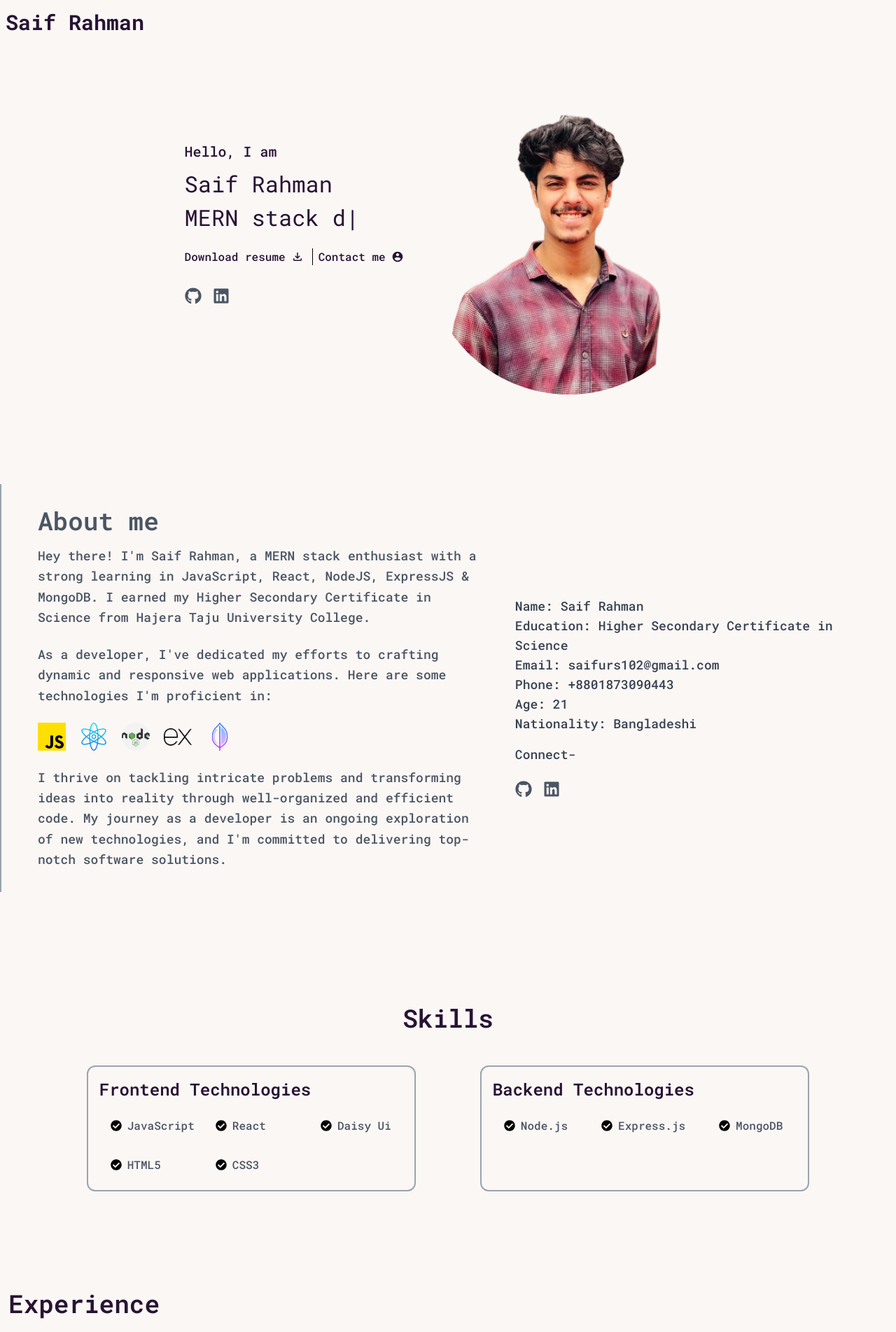
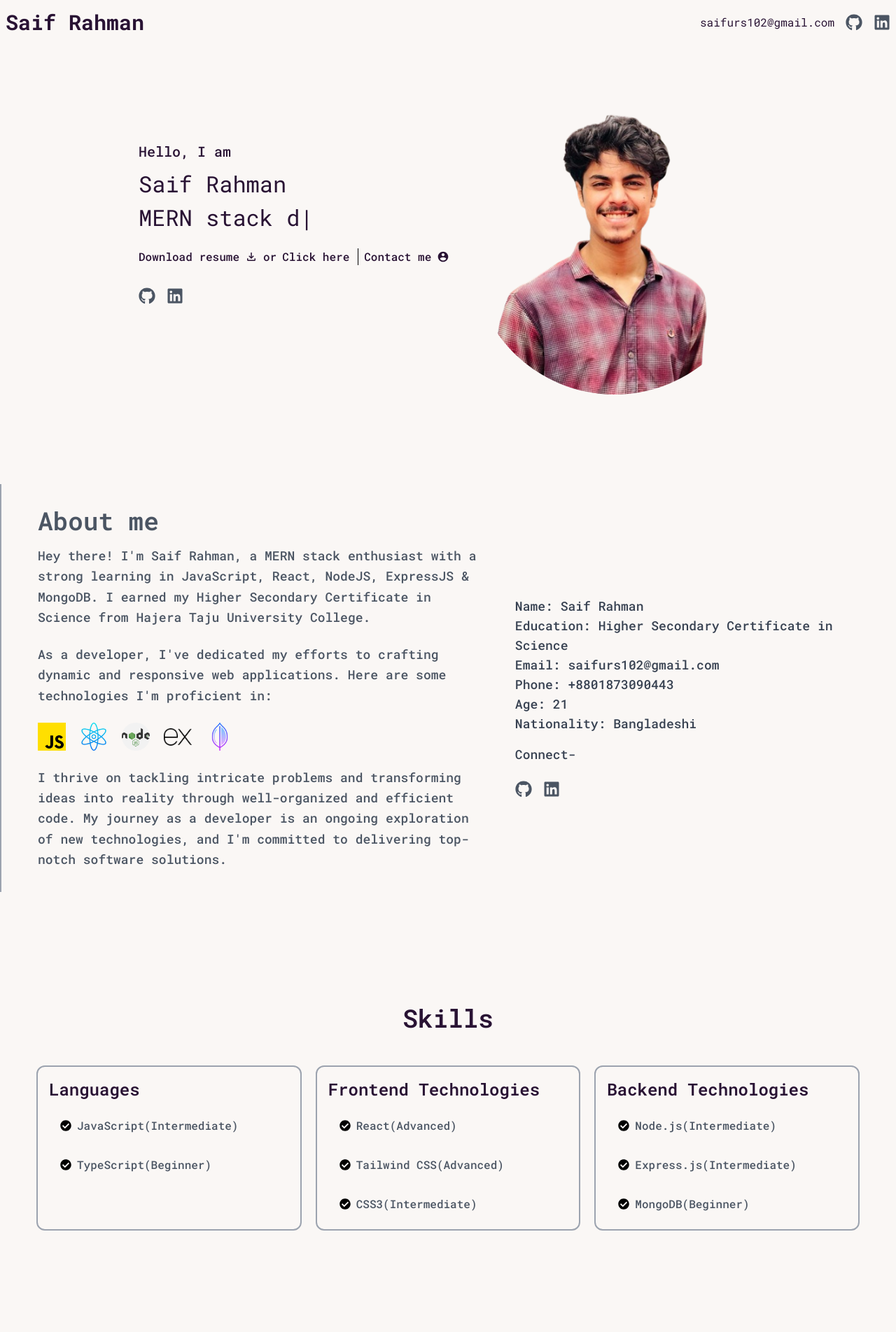
Before and after one commit to Saif-Rahman-801/Portfolio-main, a React (Vite) app: page / in a window 1280 px wide. Shown: the top 1904 px of the page at 70% size. Built offline with nearby package versions, Linux system fonts and the light colour scheme.

Commit message:
skills edited

```diff
--- a/src/Components/MainContent/Banner/Banner.jsx
+++ b/src/Components/MainContent/Banner/Banner.jsx
@@ -3,7 +3,8 @@ import { IoMdContact } from "react-icons/io";
 import profile from "../../../assets/saif-removebg-preview.png";
 import { TypeAnimation } from "react-type-animation";
 import { FaGithub, FaLinkedin } from "react-icons/fa";
-import resume from "../../../assets/resume1.pdf";
+import resume from "../../../assets/Saif'sResume_3.pdf";
+import { Link } from "react-router-dom";
 
 const Banner = () => {
   return (
@@ -48,12 +49,13 @@ const Banner = () => {
           </div>
 
           <div className="my-3 flex items-center gap-2">
-            <a download="resume1.pdf" href={resume}>
+            <a download="Saif'sResume_3.pdf" href={resume}>
               <button className="pr-3 border-r-[1px] border-black font-medium my-2 flex items-center gap-2">
                 Download resume{" "}
                 <span className="font-medium text-lg">
                   <MdOutlineFileDownload />
                 </span>
+                or <Link to={`https://drive.google.com/file/d/12h_Vm0oVcMgOpZZQKWNvUXueEOZ59Ft-/view?usp=sharing`}>Click here</Link>
               </button>
             </a>
 
--- a/src/Components/MainContent/Projects/Projects.jsx
+++ b/src/Components/MainContent/Projects/Projects.jsx
@@ -14,14 +14,14 @@ const projects = [
     title: "Brand Shop",
     description:
       "An e-commerce platform where users can explore and purchase products from various brands. The application includes features such as product categories, user accounts, and a shopping cart.",
-    liveDemo: "https://foodism-ce81e.web.app",
+    liveDemo: "/",
     githubRepo: "https://github.com/Saif-Rahman-801/Brand-Shop-Client",
   },
   {
     title: "Hotel Room Booking",
     description:
       "A hotel reservation system allowing users to browse available rooms, select dates, and book accommodations. The application provides information about room amenities, pricing, and availability.",
-    liveDemo: "https://the-grand-bonjour.web.app",
+    liveDemo: "/",
     githubRepo: "https://github.com/Saif-Rahman-801/Hotel-Room-Booking-Client",
   },
 ];
--- a/src/Components/MainContent/Skills/Skills.jsx
+++ b/src/Components/MainContent/Skills/Skills.jsx
@@ -13,17 +13,27 @@ const Skills = () => {
       <div data-aos="fade-up" className=" container mx-auto my-10 p-8">
           <h2 className="text-4xl font-semibold mb-5 text-center">Skills</h2>
         <div className="px-5 flex flex-col md:flex-row justify-evenly gap-5">
+          {/* Languages */}
+          <div className="w-auto md:w-[40%] my-7 border-2 border-gray-400 rounded-xl p-4">
+            <h3 className="text-2xl font-semibold mb-4">
+              Languages
+            </h3>
+            <div className="grid grid-cols-1 gap-4">
+              <SkillBadge name="JavaScript(Intermediate)" />
+              <SkillBadge name="TypeScript(Beginner)" />
+              {/* Add more frontend skills as needed */}
+            </div>
+          </div>
           {/* Frontend Skills */}
           <div className="w-auto md:w-[40%] my-7 border-2 border-gray-400 rounded-xl p-4">
             <h3 className="text-2xl font-semibold mb-4">
               Frontend Technologies
             </h3>
-            <div className="grid grid-cols-1 md:grid-cols-3 gap-4">
-              <SkillBadge name="JavaScript" />
-              <SkillBadge name="React" />
-              <SkillBadge name="Daisy Ui" />
-              <SkillBadge name="HTML5" />
-              <SkillBadge name="CSS3" />
+            <div className="grid grid-cols-1 gap-4">
+              <SkillBadge name="React(Advanced)" />
+              <SkillBadge name="Tailwind CSS(Advanced)" />
+              <SkillBadge name="CSS3(Intermediate)" />
+              {/* <SkillBadge name="HTML5(Advanced)" /> */}
               {/* Add more frontend skills as needed */}
             </div>
           </div>
@@ -34,9 +44,9 @@ const Skills = () => {
               Backend Technologies
             </h3>
             <div className="flex flex-wrap gap-4">
-              <SkillBadge name="Node.js" />
-              <SkillBadge name="Express.js" />
-              <SkillBadge name="MongoDB" />
+              <SkillBadge name="Node.js(Intermediate)" />
+              <SkillBadge name="Express.js(Intermediate)" />
+              <SkillBadge name="MongoDB(Beginner)" />
               {/* Add more backend skills as needed */}
             </div>
           </div>
--- a/src/Components/Navbar/Navbar.jsx
+++ b/src/Components/Navbar/Navbar.jsx
@@ -1,29 +1,34 @@
+import { FaGithub, FaLinkedin } from "react-icons/fa";
 const Navbar = () => {
-  /* const li = (
-    <>
-      <li>
-        <a className="font-medium text-lg">About</a>
-      </li>
-      <li>
-        <a className="font-medium text-lg">Experience</a>
-      </li>
-      <li>
-        <a className="font-medium text-lg">Skills</a>
-      </li>
-      <li>
-        <a className="font-medium text-lg">Projects</a>
-      </li>
-      <li>
-        <a className="font-medium text-lg">Contact</a>
-      </li>
-    </>
-  ); */
-
   return (
     <div className="container mx-auto">
       <div className="navbar bg-base-100">
         <div className="navbar-start">
           <h1 className="text-3xl font-bold">Saif Rahman</h1>
+        </div>
+        <div className="navbar-end flex items-center">
+          {/* Email */}
+          <p className="text-base mr-4">saifurs102@gmail.com</p>
+
+          {/* GitHub Icon */}
+          <a
+            href="https://github.com/Saif-Rahman-801"
+            target="_blank"
+            rel="noopener noreferrer"
+            className="text-gray-600 hover:text-gray-800 transition duration-300"
+          >
+            <FaGithub className="text-2xl" />
+          </a>
+
+          {/* LinkedIn Icon */}
+          <a
+            href="https://www.linkedin.com/in/saif-rahman-72a659290"
+            target="_blank"
+            rel="noopener noreferrer"
+            className="text-gray-600 hover:text-gray-800 transition duration-300 ml-4"
+          >
+            <FaLinkedin className="text-2xl" />
+          </a>
         </div>
       </div>
     </div>
```
Also changed, not shown: 1 other file (tests, documents, lock files or other folders).
